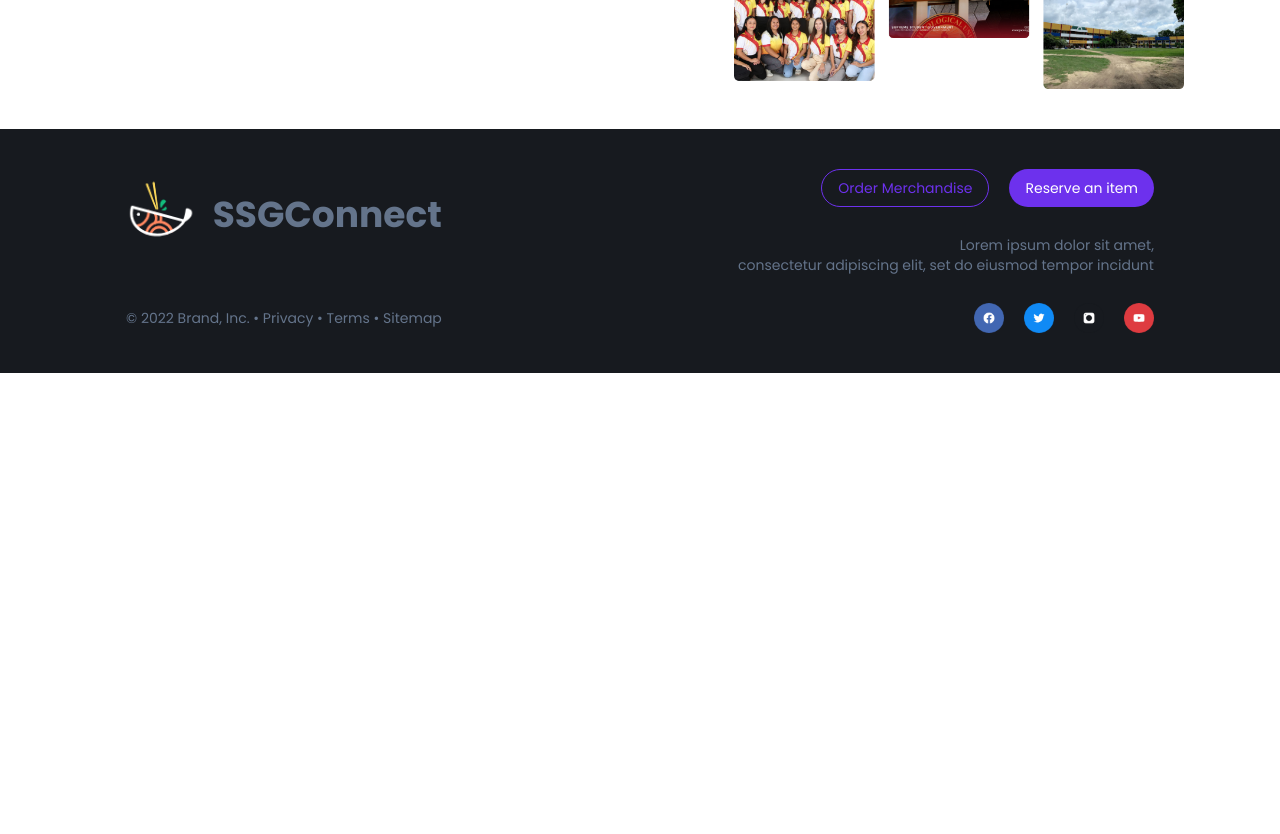
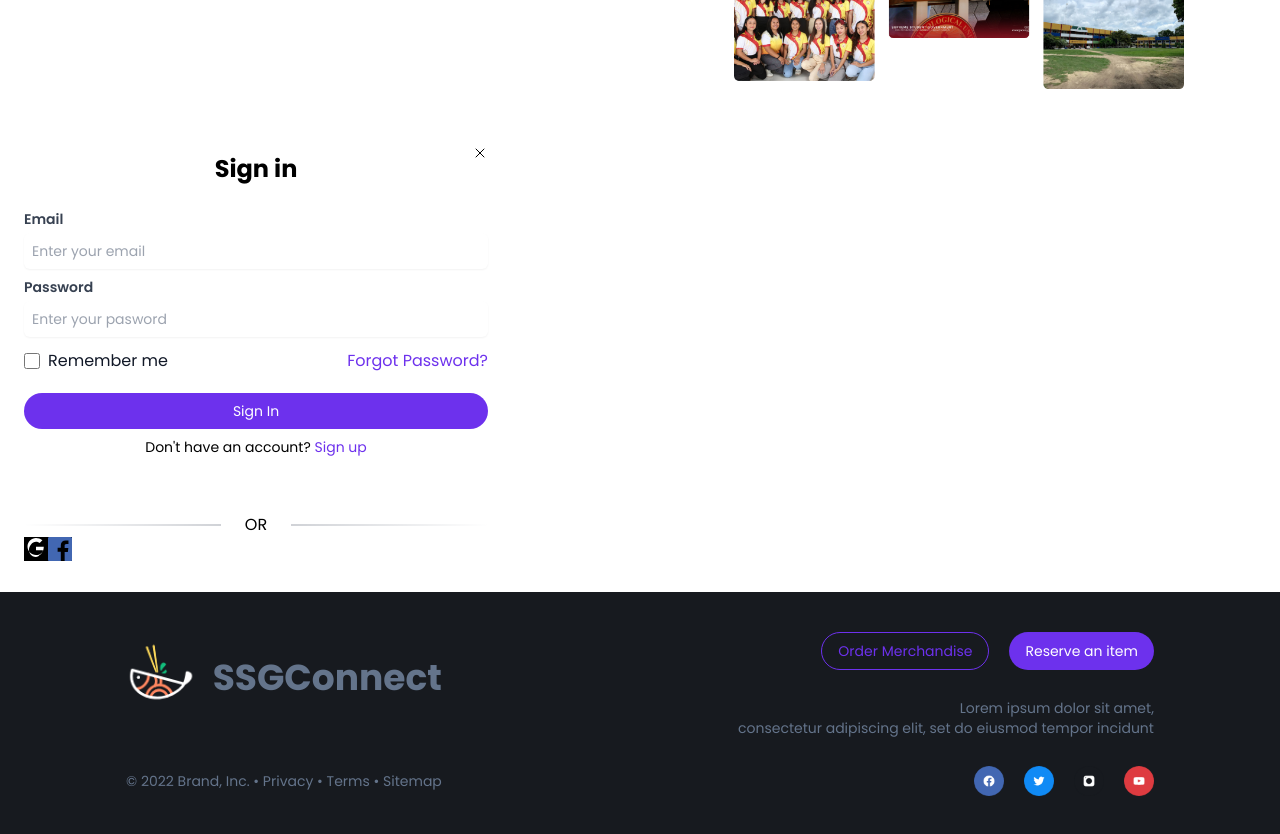
Before and after one commit to Aybaaan1/capstone, a Next.js app: page /aboutus in a window 1280 px wide. Shown: the part 2240-3074 px from the top of the page. Before the commit the page ends 2613 px from the top, so only its background shows below. Built offline with nearby package versions, Linux system fonts and the light colour scheme.

Commit message:
homepage: login form

```diff
--- a/app/_components/Navbar.jsx
+++ b/app/_components/Navbar.jsx
@@ -6,7 +6,7 @@ export default function Navbar() {
     { path: "Home", href: "/" },
     { path: "Purchase", href: "/purchase" },
     { path: "Lost & Found", href: "/lostandfound" },
-    { path: "Reserve", href: "/reserve" },
+    { path: "Reserve", href: "/reservation" },
     { path: "Emergency Assistance", href: "/emergencyassistance" },
     { path: "About us", href: "/aboutus" },
   ];
--- /dev/null
+++ b/app/_components/SignInModal.jsx
@@ -0,0 +1,134 @@
+import { useState } from "react";
+
+const SignInModal = () => {
+  const [openedForm, setOpenedForm] = useState("signin");
+
+  return (
+    <form className="w-2/5 relative p-6 bg-white">
+      {/* close button */}
+      <button className="absolute p-2 right-4 top-2">
+        <svg
+          xmlns="http://www.w3.org/2000/svg"
+          fill="none"
+          viewBox="0 0 24 24"
+          strokeWidth="1.5"
+          stroke="currentColor"
+          className="h-4 w-4"
+        >
+          <path
+            strokeLinecap="round"
+            strokeLinejoin="round"
+            d="M6 18L18 6M6 6l12 12"
+          />
+        </svg>
+      </button>
+
+      {/* FORM CONTEXT */}
+      <h3 className="text-center font-bold text-2xl">
+        {openedForm === "signin" ? "Sign in" : "Sign up"}
+      </h3>
+      <div className="mt-6">
+        <label
+          htmlFor="email"
+          className="block text-sm font-semibold text-gray-700"
+        >
+          {" "}
+          Email{" "}
+        </label>
+
+        <input
+          type="email"
+          id="email"
+          placeholder="Enter your email"
+          className="p-2 mt-1 w-full rounded-md border-gray-200 shadow-sm sm:text-sm"
+        />
+      </div>
+      <div className="mt-2">
+        <label
+          htmlFor="password"
+          className="block text-sm font-semibold text-gray-700"
+        >
+          {" "}
+          Password{" "}
+        </label>
+
+        <input
+          type="password"
+          id="password"
+          placeholder="Enter your pasword"
+          className="p-2 mt-1 w-full rounded-md border-gray-200 shadow-sm sm:text-sm"
+        />
+      </div>
+
+      <label
+        htmlFor="Option1"
+        className="flex cursor-pointer items-center justify-between gap-2 mt-3 "
+      >
+        <div className="flex gap-2">
+          <div className="flex items-center">
+            &#8203;
+            <input
+              type="checkbox"
+              className="size-4 rounded border-gray-300"
+              id="Option1"
+            />
+          </div>
+
+          <div>
+            <strong className="font-normal text-gray-900"> Remember me </strong>
+          </div>
+        </div>
+        <span className="text-primary">Forgot Password?</span>
+      </label>
+
+      <button className="bg-primary text-white w-full py-2 rounded-full text-sm mt-5">
+        Sign In
+      </button>
+      <p className="text-center mt-2 text-sm">
+        Don't have an account?{" "}
+        <span className="text-primary cursor-pointer">
+          {openedForm === "signin" ? "Sign up" : "Sign in"}
+        </span>
+      </p>
+
+      <span className="relative flex justify-center mt-14">
+        <div className="absolute inset-x-0 top-1/2 h-px -translate-y-1/2 bg-transparent bg-gradient-to-r from-transparent via-gray-500 to-transparent opacity-75"></div>
+
+        <span className="relative z-10 bg-white px-6">OR</span>
+      </span>
+
+      <div>
+        <button className="bg-red-500">
+          <svg
+            xmlns="http://www.w3.org/2000/svg"
+            viewBox="0 0 48 48"
+            width="24px"
+            height="24px"
+            className="bg-black"
+          >
+            <path
+              fill="#ffffff"
+              d="M24 9.5c3.3 0 5.7 1.3 7.3 2.6l5.5-5.5C32.6 3.8 28.7 2 24 2 14.7 2 7 9.7 7 19s7.7 17 17 17c5 0 8.7-1.7 11.5-4.6 3.1-3.1 4-7.7 4-11.9H24v7h13.8c-.7 4.1-3.1 7.6-6.8 9.6C28.7 39 26.5 40 24 40c-7.7 0-14-6.3-14-14S16.3 9.5 24 9.5z"
+            />
+          </svg>
+        </button>
+        <button>
+          <svg
+            xmlns="http://www.w3.org/2000/svg"
+            viewBox="0 0 24 24"
+            width="24px"
+            height="24px"
+            className="bg-black"
+          >
+            <path
+              d="M22.675 0h-21.35C.59 0 0 .59 0 1.325v21.351C0 23.41.59 24 1.325 24h11.495v-9.294H9.622V10.71h3.198V8.299c0-3.17 1.937-4.898 4.773-4.898 1.362 0 2.531.101 2.871.146v3.33l-1.971.001c-1.545 0-1.843.734-1.843 1.81v2.372h3.688l-.481 3.997h-3.207V24h6.282c.735 0 1.325-.59 1.325-1.325V1.325C24 .59 23.41 0 22.675 0z"
+              fill="#4267B2"
+            />
+          </svg>
+        </button>
+      </div>
+    </form>
+  );
+};
+
+export default SignInModal;
--- a/app/aboutus/page.jsx
+++ b/app/aboutus/page.jsx
@@ -2,6 +2,7 @@
 
 import Image from "next/image";
 import { useState } from "react";
+import SignInModal from "../_components/SignInModal";
 
 const AboutUs = () => {
   const [activeAchievement, setActiveAchievement] = useState(0);
@@ -162,6 +163,7 @@ const AboutUs = () => {
         </div>
         <Image src="/imgs/followus_group_pic.png" height={450} width={450} />
       </section>
+      <SignInModal />
     </div>
   );
 };
```
